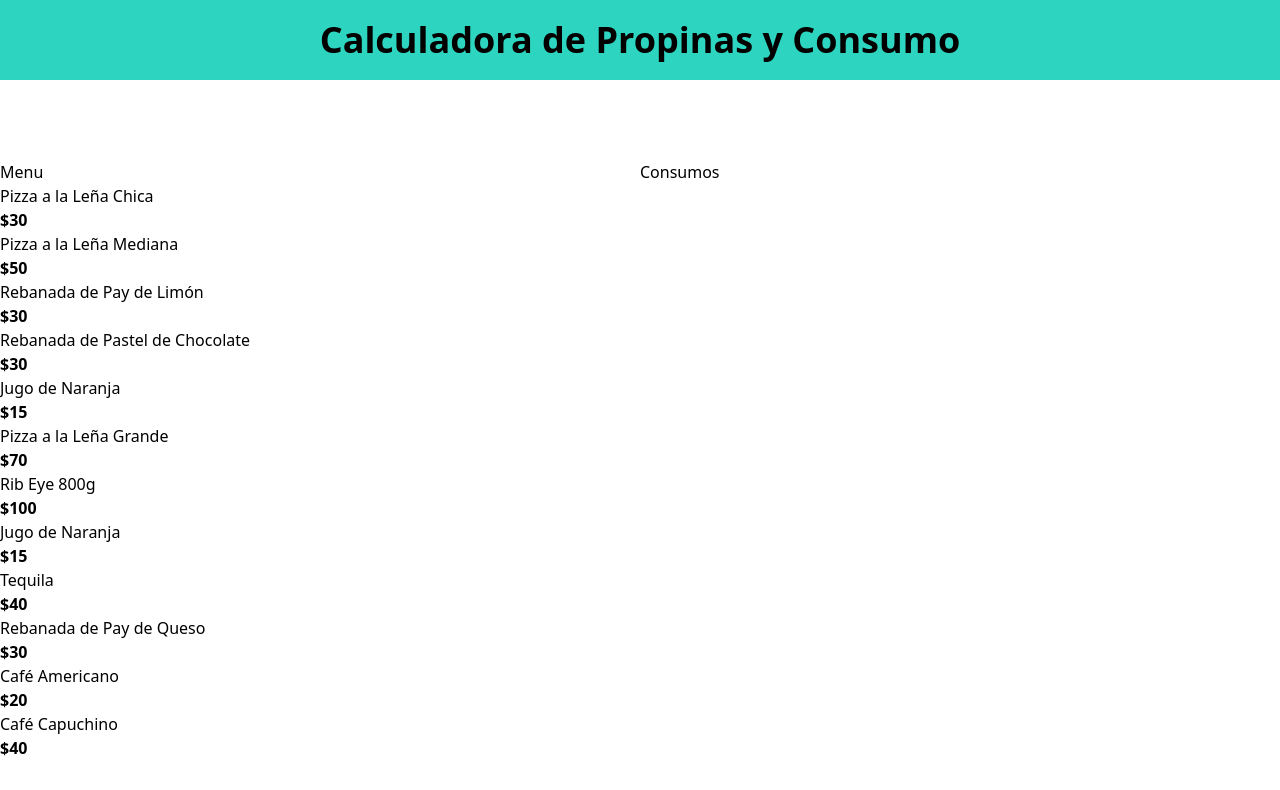
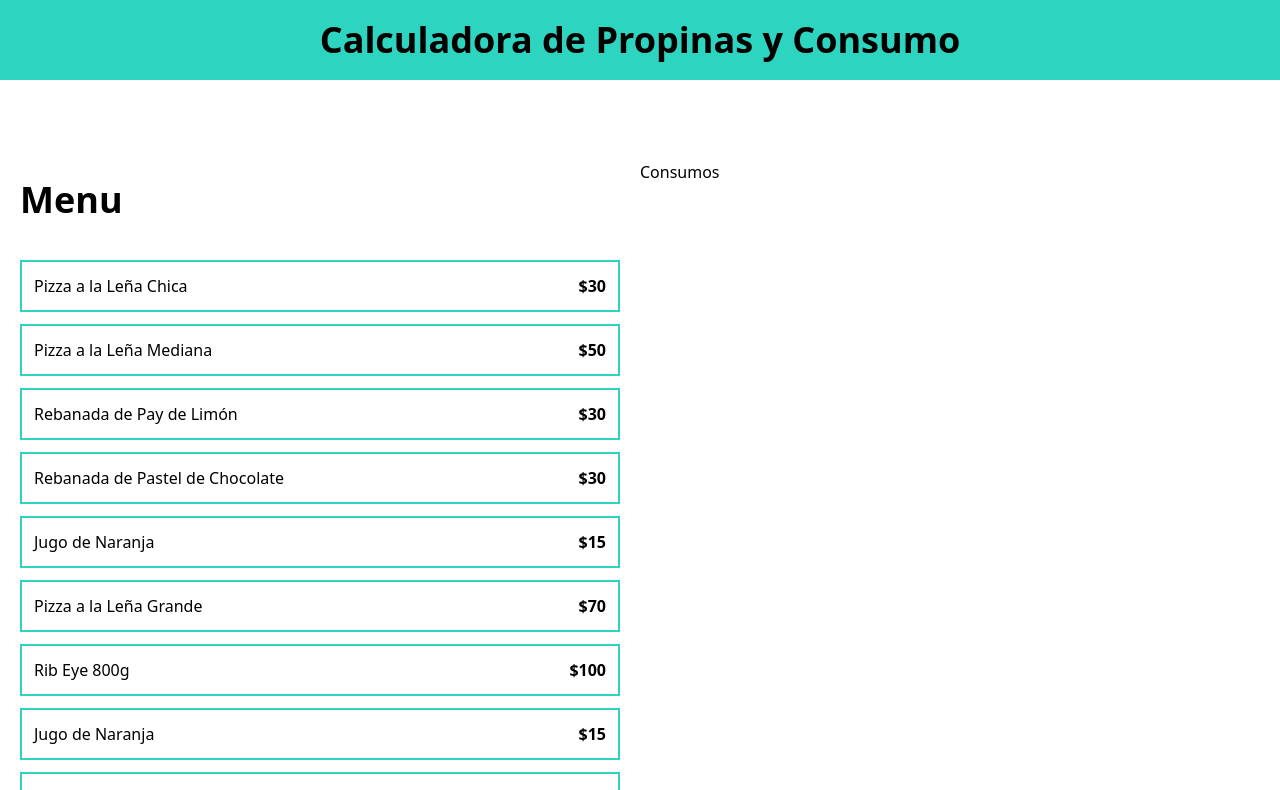
Before and after one commit to victor-varela/calculadora_propina.React-Ts, a React (Vite) app: page / in a window 1280 px wide. Shown: the top 790 px of the page. Built offline with nearby package versions, Linux system fonts and the light colour scheme.

Commit message:
add style to MenuItem component

```diff
--- a/src/App.tsx
+++ b/src/App.tsx
@@ -11,14 +11,13 @@
       </header>
 
       <main className="max-w-7xl mx-auto py-20 grid md:grid-cols-2">
-        <div>
-          <h2>Menu</h2>
-          {menuItems.map(item =>(
-            <MenuItem
-              key={item.id}
-              item={item}
-            />
-          ))}
+        <div className="p-5">
+          <h2 className="text-4xl font-black">Menu</h2>
+          <div className="space-y-3 mt-10">
+            {menuItems.map(item => (
+              <MenuItem key={item.id} item={item} />
+            ))}
+          </div>
         </div>
         <div>
           <h2>Consumos</h2>
--- a/src/components/MenuItem.tsx
+++ b/src/components/MenuItem.tsx
@@ -8,10 +8,10 @@
   console.log(item);
 
   return (
-    <>
+    <button className="w-full flex justify-between p-3 hover:bg-teal-200 border-2 border-teal-400">
       <p>{item.name}</p>
       <p className="font-black">${item.price}</p>
-    </>
+    </button>
   );
 };
 
```
